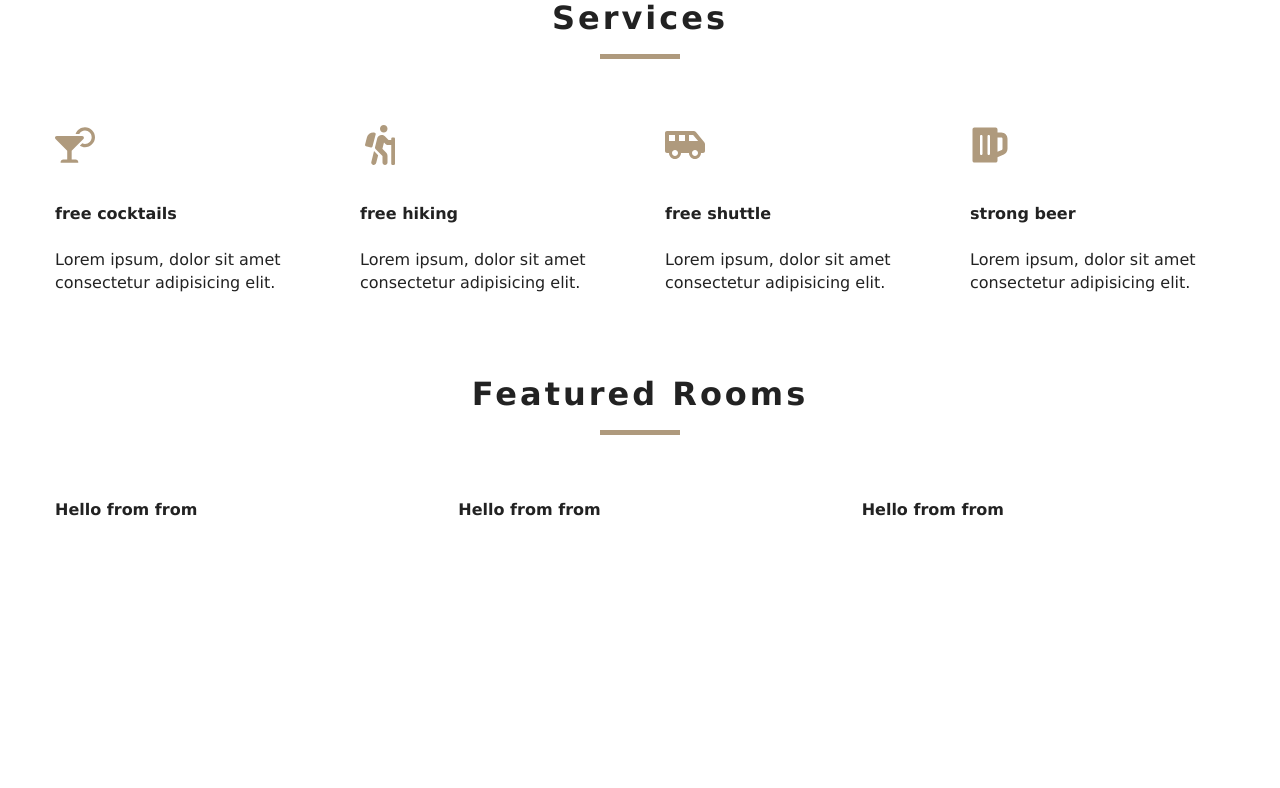
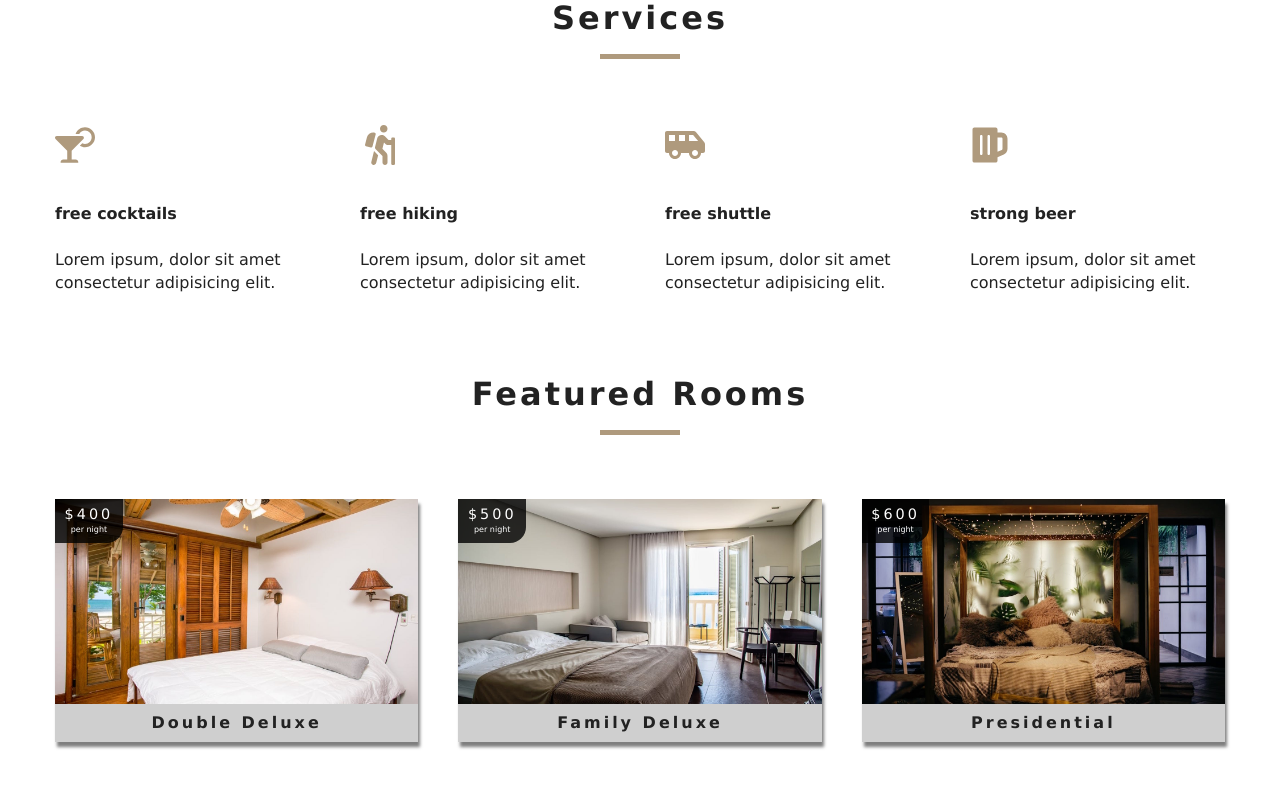
Before and after one commit to saif1642/beach-resort-react, a React (Create React App) app: page / in a window 1280 px wide. Shown: the part 802-1590 px from the top of the page. Before the commit the page ends 1428 px from the top, so only its background shows below. Built offline with nearby package versions, Linux system fonts and the light colour scheme.

Commit message:
room component

```diff
--- a/src/components/Room.js
+++ b/src/components/Room.js
@@ -1,9 +1,32 @@
-import React from 'react'
+import React from 'react';
+import defaultImage from '../images/room-1.jpeg';
+import { Link } from 'react-router-dom';
+import  PropTypes  from 'prop-types';
 
-export const Room = () => {
+export const Room = ({ room }) => {
+    const { name, slug, images, price} = room;
     return (
-        <div>
-            <h5>Hello from from</h5>
-        </div>
+        <article className="room">
+            <div className="img-container">
+                <img src={images[0] || defaultImage} alt="single room"/>
+                <div className="price-top">
+                    <h6>${price}</h6>
+                    <p>per night</p>
+                </div>
+                <Link to={`/rooms/${slug}`} className="btn-primary room-link">
+                       features
+                </Link>
+                <p className="room-info">{name}</p>
+            </div>
+        </article>
     )
 }
+
+Room.propTypes = {
+    room:PropTypes.shape({
+        name:PropTypes.string.isRequired,
+        slug:PropTypes.string.isRequired,
+        image:PropTypes.arrayOf(PropTypes.string).isRequired,
+        price:PropTypes.number.isRequired,
+    })
+}
--- a/src/context.js
+++ b/src/context.js
@@ -22,8 +22,8 @@
     formatData(items){
       let formattedItems = items.map((item) => {
           let id = item.sys.id;
-          let image = item.fields.images.map((img) => img.fields.file.url);
-          let room = { ...item.fields,image,id};
+          let images = item.fields.images.map((img) => img.fields.file.url);
+          let room = { ...item.fields, images, id};
           return room;
       });
       return formattedItems;
```
